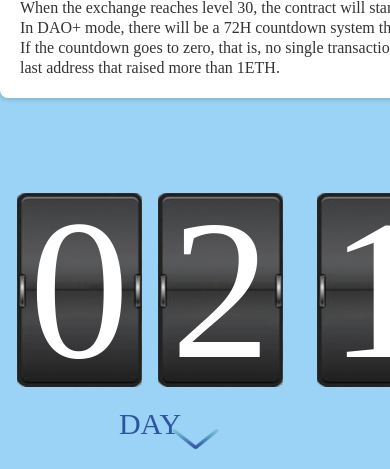
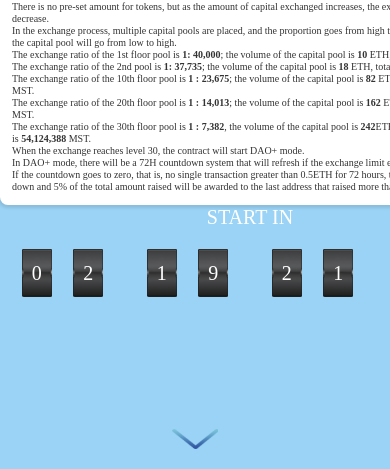
Before and after one commit to UniswapsX/UniswapX, a plain HTML site: page index.html in a window 390 px wide. Shown: the part 375-844 px from the top of the page. Drawn offline with nearby package versions, Linux system fonts and the light colour scheme; a web font is replaced by a local one.

Commit message:
修改样式

```diff
--- a/index.css
+++ b/index.css
@@ -9,7 +9,7 @@
  */
 @font-face {
     font-family: din;
-    src: url('./DINPro-Regular.otf');
+    src: url("./DINPro-Regular.otf");
 }
 
 html {
@@ -394,7 +394,7 @@
     /* min-width: 100vh; */
     margin: 0 auto;
     height: 100%;
-    background: url('images/uniswapsx.png') no-repeat;
+    background: url("images/uniswapsx.png") no-repeat;
     background-size: 100% 100%;
     color: #fff;
     position: relative;
@@ -427,7 +427,7 @@
 }
 
 .home-page {
-    background: url('images/homepage.png') no-repeat;
+    background: url("images/homepage.png") no-repeat;
     background-size: 100% 100%;
 }
 
@@ -556,6 +556,11 @@
     opacity: 0.6;
 }
 
+.fisrt-page {
+    max-width: 1200px;
+    margin: 0 auto;
+}
+
 .arrow-style {
     width: 12px;
     height: 8px;
@@ -615,17 +620,17 @@
 }
 
 .fullimg-about {
-    background: url('images/about-back.png') no-repeat;
+    background: url("images/about-back.png") no-repeat;
     background-size: 100% 100%;
 }
 
 .fullimg-uni {
-    background: url('images/uniswapx-p.png') no-repeat;
+    background: url("images/uniswapx-p.png") no-repeat;
     background-size: 100% 100%;
 }
 
 .fullimg-swa {
-    background: url('images/uniswapsx-p.png') no-repeat;
+    background: url("images/uniswapsx-p.png") no-repeat;
     background-size: 100% 100%;
 }
 
@@ -646,7 +651,7 @@
 }
 
 .fullimg-coming {
-    background: url('images/comming-back.png') no-repeat;
+    background: url("images/comming-back.png") no-repeat;
     background-size: 100% 100%;
 }
 
@@ -669,14 +674,14 @@
 
 /* token ma~~~页面 */
 .fullimg-combo {
-    background: url('images/combo.png') no-repeat;
+    background: url("images/combo.png") no-repeat;
 }
 
 .combo-page {
     width: 1200px;
     position: relative;
     /* color: #000; */
-    margin: 0 auto
+    margin: 0 auto;
 }
 
 .keep-bottom {
@@ -733,7 +738,7 @@
     height: 100%;
     /* width: 80%; */
     margin: 0 auto;
-    background: url('images/partner.png') no-repeat;
+    background: url("images/partner.png") no-repeat;
     background-size: 100% 100%;
 }
 
@@ -839,6 +844,93 @@
     display: none;
 }
 
+.rules {
+    padding-top: 60px;
+}
+
+
+
+.control-img {
+    width: 1200px;
+    margin: 0 auto !important;
+    display: block;
+}
+
+
+.control-img {
+    box-shadow: 0 0 8px 8px rgba(0, 0, 0, 0.1);
+}
+
+.rules {
+    margin: 0 auto;
+}
+
+.interval-content {
+    display: flex;
+    justify-content: space-between;
+}
+
+.interval-group {
+    display: flex;
+    flex: 1;
+    font-size: 120px;
+    flex-wrap: wrap;
+    justify-content: space-evenly;
+}
+
+.interval-group-item {
+    width: 100px;
+    height: 160px;
+    line-height: 160px;
+    font-family: din;
+    background: url("./images/itvbg.png") no-repeat center center/cover;
+}
+
+.rule-content {
+    margin: 0;
+    color: #333;
+    font-size: 14px;
+    text-align: left;
+    width: 1174px;
+    margin: 0 auto;
+    padding: 12px;
+    background: #fff;
+    border-radius: 0 0 8px 8px;
+    box-shadow: 0 0 3px 3px rgba(0, 0, 0, 0.1);
+    line-height: 18px;
+}
+
+.rule-content p {
+    margin: 0;
+}
+
+.interval-content {
+    width: 1200px;
+    margin: 0 auto !important;
+}
+
+.interval-content p {
+    margin-top: 20px;
+    color: #3053a0;
+    font-size: 28px;
+    margin-bottom: 0;
+}
+
+.list-menu a {
+    margin: 0;
+    width: 100%;
+}
+
+h3 {
+    width: 80%;
+    margin: 0 auto;
+}
+
+.one-desc,
+.title-desc {
+    padding: 0;
+}
+
 @media screen and (max-width: 1440px) {
     .nav-info {
         width: auto;
@@ -846,8 +938,42 @@
 
     .one-style {
         padding: 0 10px;
-        width: auto;
+        margin: 0 auto;
     }
+
+    h3 {
+        width: 50%;
+        text-align: center;
+    }
+
+    .rules,
+    .control-img,
+    .interval-group,
+    .interval-content {
+        width: 1000px;
+
+    }
+
+    .rule-content {
+        width: 976px;
+        font-size: 14px;
+        line-height: 16px;
+    }
+
+    /* .interval-group {
+        font-size: 80px;
+    } */
+
+    .interval-group-item {
+        width: 80px;
+        height: 120px;
+        line-height: 120px;
+    }
+
+    .interval-content p {
+        font-size: 24px;
+    }
+
 }
 
 @media screen and (max-width: 1228px) {
@@ -859,6 +985,41 @@
 
     .img-combo {
         width: 460px;
+    }
+
+    .pageone-img {
+        width: 200px;
+    }
+
+    .one-desc,
+    .title-desc {
+        padding: 0 10px;
+    }
+
+    .interval-group-item {
+        width: 80%;
+    }
+
+    .rules,
+    .control-img,
+    .interval-content {
+        width: 800px;
+    }
+
+    .rule-content {
+        width: 776px;
+        font-size: 12px;
+        line-height: 14px;
+    }
+
+    .interval-group {
+        font-size: 60px;
+    }
+
+    .interval-group-item {
+        width: 60px;
+        height: 100px;
+        line-height: 100px;
     }
 }
 
@@ -880,6 +1041,34 @@
     .img-combo {
         width: 420px;
     }
+
+    .rules,
+    .control-img,
+    .interval-group,
+    .interval-content {
+        width: 600px;
+    }
+
+    .rule-content {
+        width: 576px;
+        font-size: 10px;
+        line-height: 14px;
+    }
+
+    .interval-group {
+        font-size: 30px;
+    }
+
+    .interval-group-item {
+        width: 40px;
+        height: 80px;
+        line-height: 80px;
+    }
+
+    .interval-content p {
+        font-size: 20px;
+    }
+
 }
 
 @media (max-width: 690px) {
@@ -890,16 +1079,55 @@
     .combo-desc {
         width: auto;
     }
+
+    .pageone-img {
+        width: 160px;
+    }
+
+    .one-desc {
+        font-size: 20px;
+        line-height: 24px;
+        margin-bottom: 20px;
+    }
+
+    .title-desc {
+        font-size: 18px;
+        line-height: 20px;
+    }
+
+    .rules,
+    .control-img,
+    .interval-group,
+    .interval-content {
+        width: 500px;
+    }
+
+    .rule-content {
+        width: 476px;
+        font-size: 10px;
+        line-height: 12px;
+    }
+
+    .interval-group {
+        font-size: 20px;
+    }
+
+    .interval-group-item {
+        width: 30px;
+        height: 48px;
+        line-height: 48px;
+    }
+
+    .interval-content p {
+        font-size: 10px;
+    }
 }
 
 @media screen and (max-width: 520px) {
     .font-desc {
         font-size: 10px;
         padding: 10px 0 0 0;
-    }
-
-    .one-desc {
-        font-size: 36px;
+        line-height: 16px;
     }
 
     .have-text {
@@ -923,71 +1151,7 @@
         display: none;
     }
 
+    /* .rules,
+    .control-img,
+    rule-content {} */
 }
-
-.rules {
-    width: 1200px;
-    margin: 0 auto;
-    vertical-align: top;
-    font-size: 0;
-}
-
-.rules img {
-    box-shadow: 0 0 3px 3px rgba(0, 0, 0, .1);
-}
-
-.rules h3 {
-    font-size: 48px;
-    margin: 20px;
-    color: #3053a0;
-}
-
-.interval-content {
-    display: flex;
-    justify-content: space-between;
-}
-
-.interval-group {
-    display: flex;
-    flex: 1;
-    font-size: 200px;
-    flex-wrap: wrap;
-    justify-content: space-evenly;
-}
-
-.interval-group-item {
-    width: 125px;
-    height: 194px;
-    line-height: 194px;
-    font-family: din;
-    background: url('./images/itvbg.png') no-repeat center center/cover;
-}
-
-.rule-content {
-    margin: 0;
-    color: #333;
-    font-size: 16px;
-    text-align: left;
-    padding: 20px;
-    background: #fff;
-    border-radius: 0 0 8px 8px;
-    box-shadow: 0 0 3px 3px rgba(0, 0, 0, .1);
-    line-height: 20px;
-}
-
-.rule-content p {
-    margin: 0;
-}
-
-.interval-content p {
-    margin-top: 20px;
-    width: 100%;
-    color: #3053a0;
-    font-size: 30px;
-    margin-bottom: 0;
-}
-
-.list-menu a {
-    margin: 0;
-    width: 100%;
-}
--- a/index.html
+++ b/index.html
@@ -62,7 +62,7 @@
               src="./images/dialog.png"
               alt=""
               srcset=""
-              style="border-radius: 8px 8px 0 0;"
+              class="control-img"
             />
             <div class="rule-content">
               <p>
@@ -115,27 +115,27 @@
                 raised more than 1ETH.
               </p>
             </div>
-            <h3>START IN</h3>
+            <div class="one-desc">START IN</div>
             <div class="interval-content">
               <div class="interval-group">
                 <div class="interval-group-item">0</div>
                 <div class="interval-group-item">0</div>
-                <p>DAY</p>
+                <!-- <p>DAY</p> -->
               </div>
               <div class="interval-group">
                 <div class="interval-group-item">0</div>
                 <div class="interval-group-item">0</div>
-                <p>HOURS</p>
+                <!-- <p>HOURS</p> -->
               </div>
               <div class="interval-group">
                 <div class="interval-group-item">0</div>
                 <div class="interval-group-item">0</div>
-                <p>MINUTES</p>
+                <!-- <p>MINUTES</p> -->
               </div>
               <div class="interval-group">
                 <div class="interval-group-item">0</div>
                 <div class="interval-group-item">0</div>
-                <p>SECONDS</p>
+                <!-- <p>SECONDS</p> -->
               </div>
             </div>
           </div>
@@ -145,7 +145,7 @@
       <!-- 首页 -->
       <div class="section pageone home-page">
         <!-- class="one-style" -->
-        <div style="width: 1200px; margin: 0 auto;">
+        <div class="fisrt-page">
           <img class="pageone-img" src="images/logo.png" alt="" />
           <div class="one-desc">
             A Next Generation Decentralised Governance Architecture
```
Also changed, not shown: index.js (+57 -44 lines).
